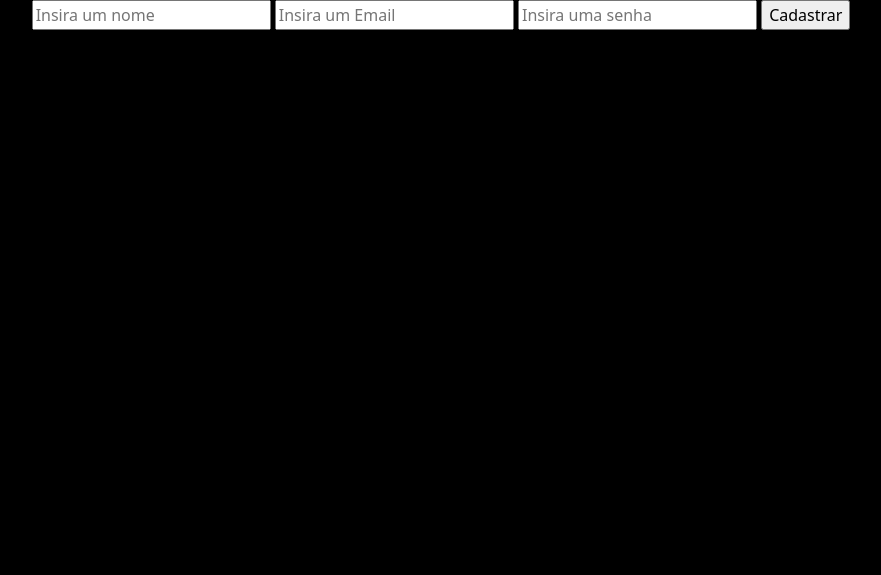
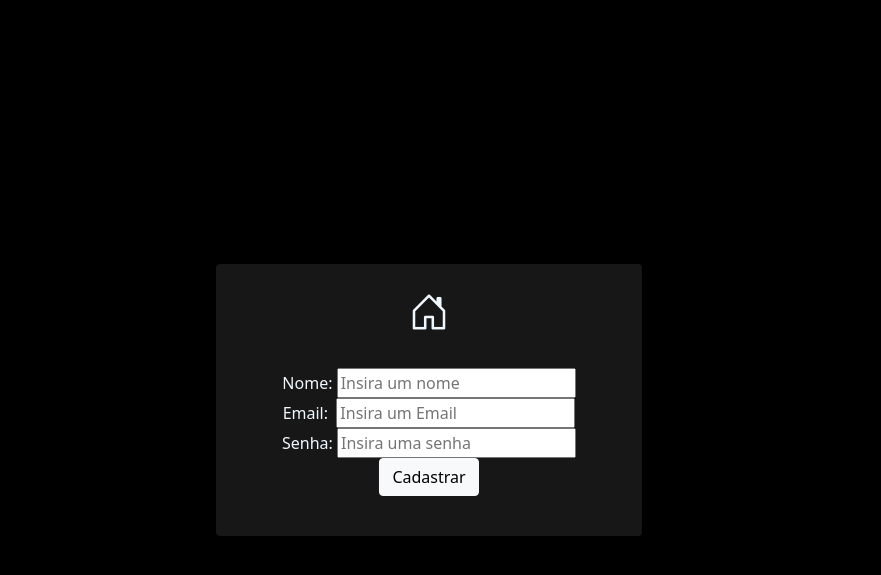
Before and after one commit to Master1245/Colecionador, a Flask app: page /register in a window 1280 px wide. Shown: the top 575 px of the page, without its empty margins (199-1080 px from the left). Run offline with Flask 2, Linux system fonts and the light colour scheme; some libraries are stand-ins or nearby versions.

Commit message:
puxa o nova estrutura mateus corno

```diff
--- a/static/templates/login.html
+++ b/static/templates/login.html
@@ -1,7 +1,7 @@
 {% extends "template.html" %}
 
 {% block head %}
-<link type="text/css" rel="stylesheet" href="{{ url_for('static', filename='./css/login.css') }}">
+<link type="text/css" rel="stylesheet" href="{{ url_for('static', filename='./css/templates/login.css') }}">
 {% endblock   %}
 
 {% block content %}
@@ -28,7 +28,7 @@
       {% if message == 'Usuário não cadastrado' %}
 
       <p class="fst-italic text-danger "> </p>{{ message }} </p>
-      <button class="btn btn-outline-light" href="{{ url_for('register') }}"> Registar aqui! </button>
+      <a href="{{ url_for('register') }}"><button class="btn btn-outline-light"> Registar aqui! </button></a>
       <br><br>
       {% else %}
           <p class="fst-italic text-danger "> {{ message }} </p>
--- a/static/templates/register.html
+++ b/static/templates/register.html
@@ -1,12 +1,23 @@
 {% extends "template.html" %}
 
 {% block content %}
-<form action="" method="post">
-    <input type="text" name="name" placeholder="Insira um nome">
-    <input type="email" name="email" placeholder="Insira um Email">
-    <input type="password" name="password" placeholder="Insira uma senha">
-    <input type="submit" value="Cadastrar">
-</form>
 
-{{ message }}
+<div class="row darken padding_default rounded center-div pt-4 pb-4">
+    <h1> <i class="bi bi-house-door"></i> </h1>
+    <form action="" method="post">
+        <br class="clearboth">
+        <label for="name1"> Nome:</label>
+        <input id="name1" type="text" name="name" placeholder="Insira um nome">
+        <br class="clearboth mt-2 mb-1">
+        <label for="email1"> Email:&nbsp;</label>
+        <input id="email1" type="email" name="email" placeholder="Insira um Email">
+        <br class="clearboth  mt-2 mb-1">
+        <label for="password1"> Senha:</label>
+        <input id="password1" type="password" name="password" placeholder="Insira uma senha">
+        <br class="clearboth  mt-2 mb-4">
+        <input type="submit" value="Cadastrar" class="btn btn-light">
+    </form>
+
+    <p class="text-danger mb-2 mt-2 fst-italic"> {{ message }} </p>
+</div>
 {% endblock %}
```
Also changed, not shown: static/templates/home.html (+20 -5 lines), static/css/templates/home.css (added), static/css/templates/login.css (renamed from static/css/login.css).
